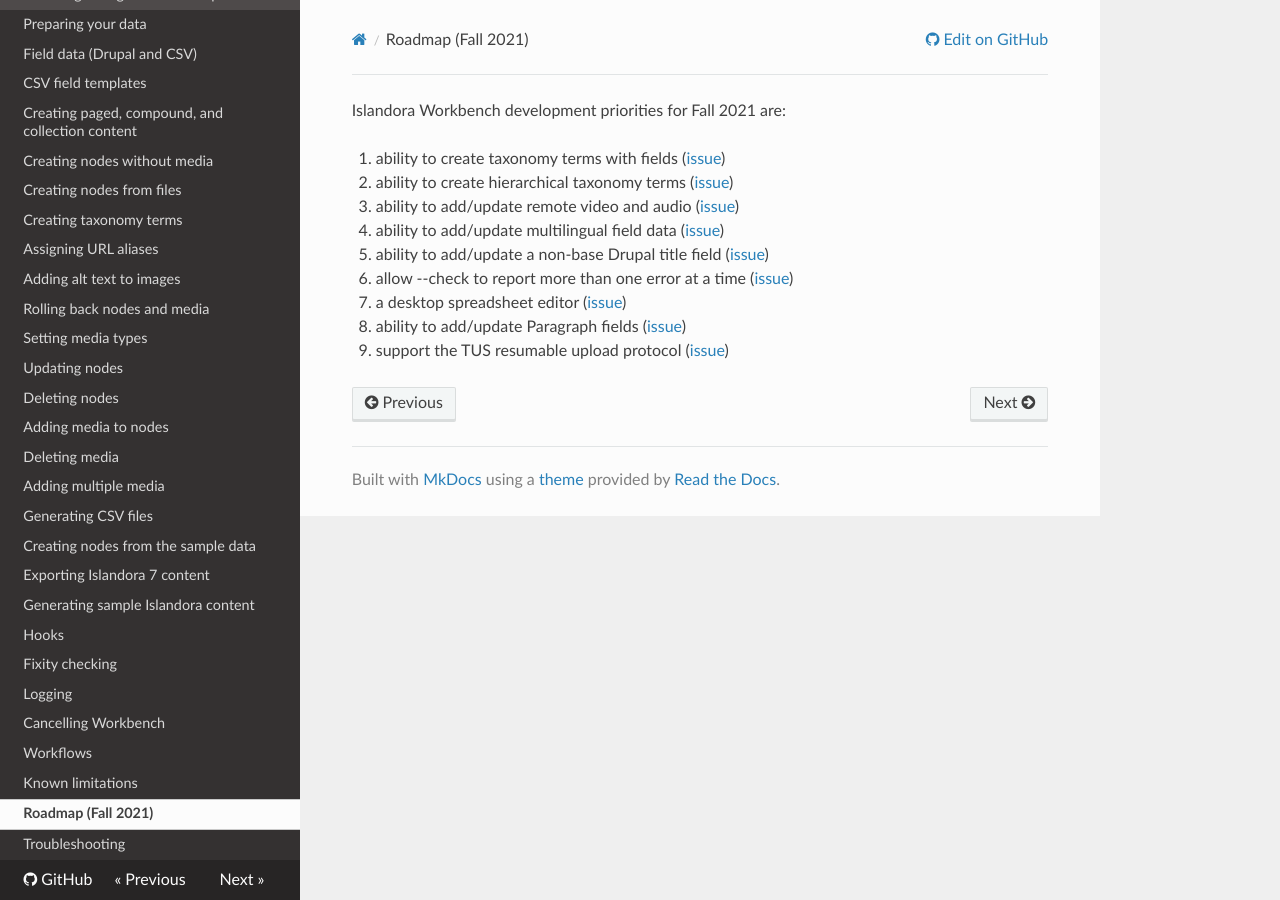
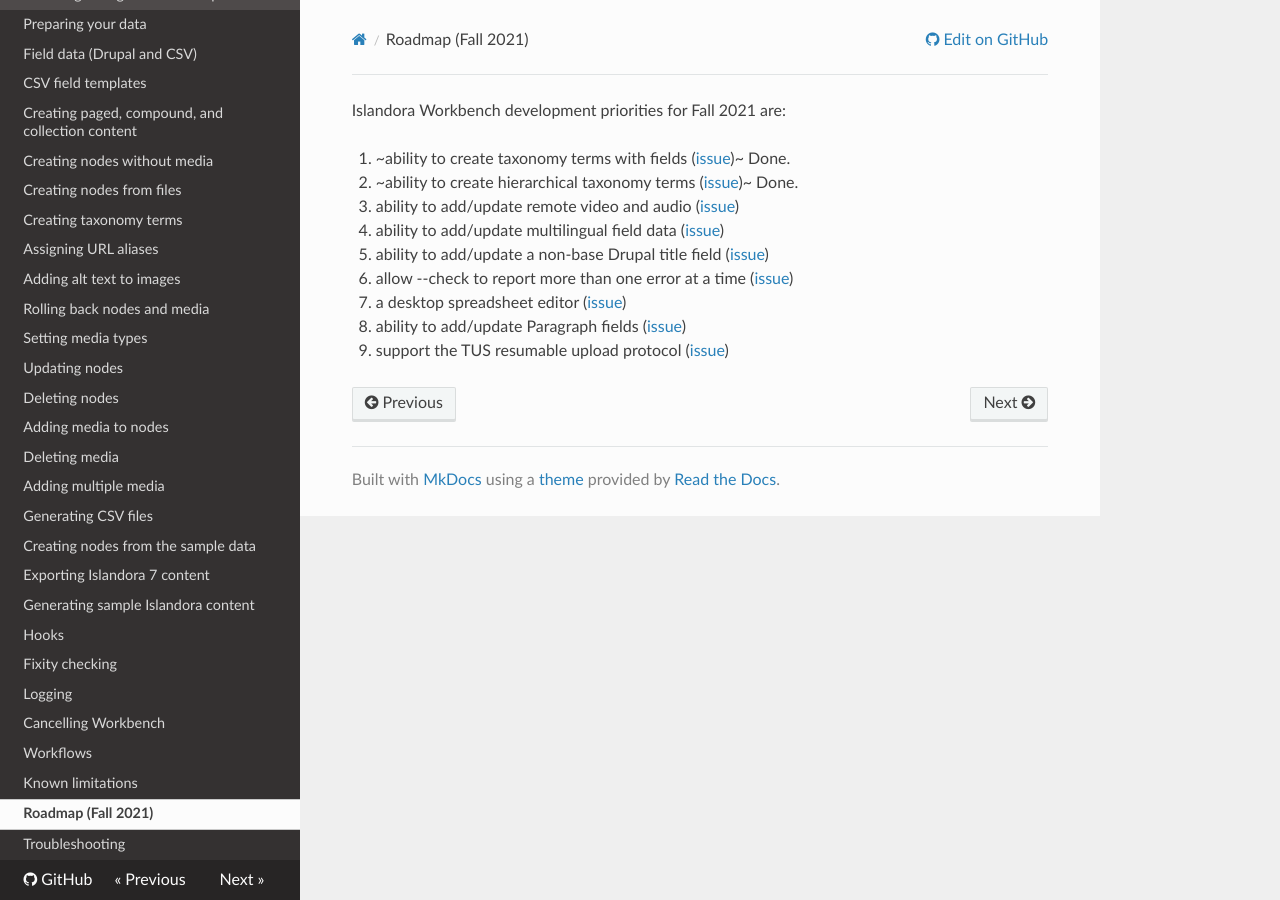
Before and after one commit to mjordan/islandora_workbench_docs, an MkDocs documentation site: the page built from docs/roadmap.md, in a window 1280 px wide. Built offline with MkDocs 1.6.1, drawn with Linux system fonts in a browser that asks for light colours; nearby versions of some CDN libraries; old or Windows-style settings are respelled for this version of MkDocs.

Commit message:
Update roadmap.md

```diff
--- a/docs/roadmap.md
+++ b/docs/roadmap.md
@@ -1,7 +1,7 @@
 Islandora Workbench development priorities for Fall 2021 are:
 
-1. ability to create taxonomy terms with fields ([issue](https://github.com/mjordan/islandora_workbench/issues/111))
-1. ability to create hierarchical taxonomy terms ([issue](https://github.com/mjordan/islandora_workbench/issues/236))
+1. ~ability to create taxonomy terms with fields ([issue](https://github.com/mjordan/islandora_workbench/issues/111))~ Done.
+1. ~ability to create hierarchical taxonomy terms ([issue](https://github.com/mjordan/islandora_workbench/issues/236))~ Done.
 1. ability to add/update remote video and audio ([issue](https://github.com/mjordan/islandora_workbench/issues/252))
 1. ability to add/update multilingual field data ([issue](https://github.com/mjordan/islandora_workbench/issues/259))
 1. ability to add/update a non-base Drupal title field ([issue](https://github.com/mjordan/islandora_workbench/issues/295))
```
